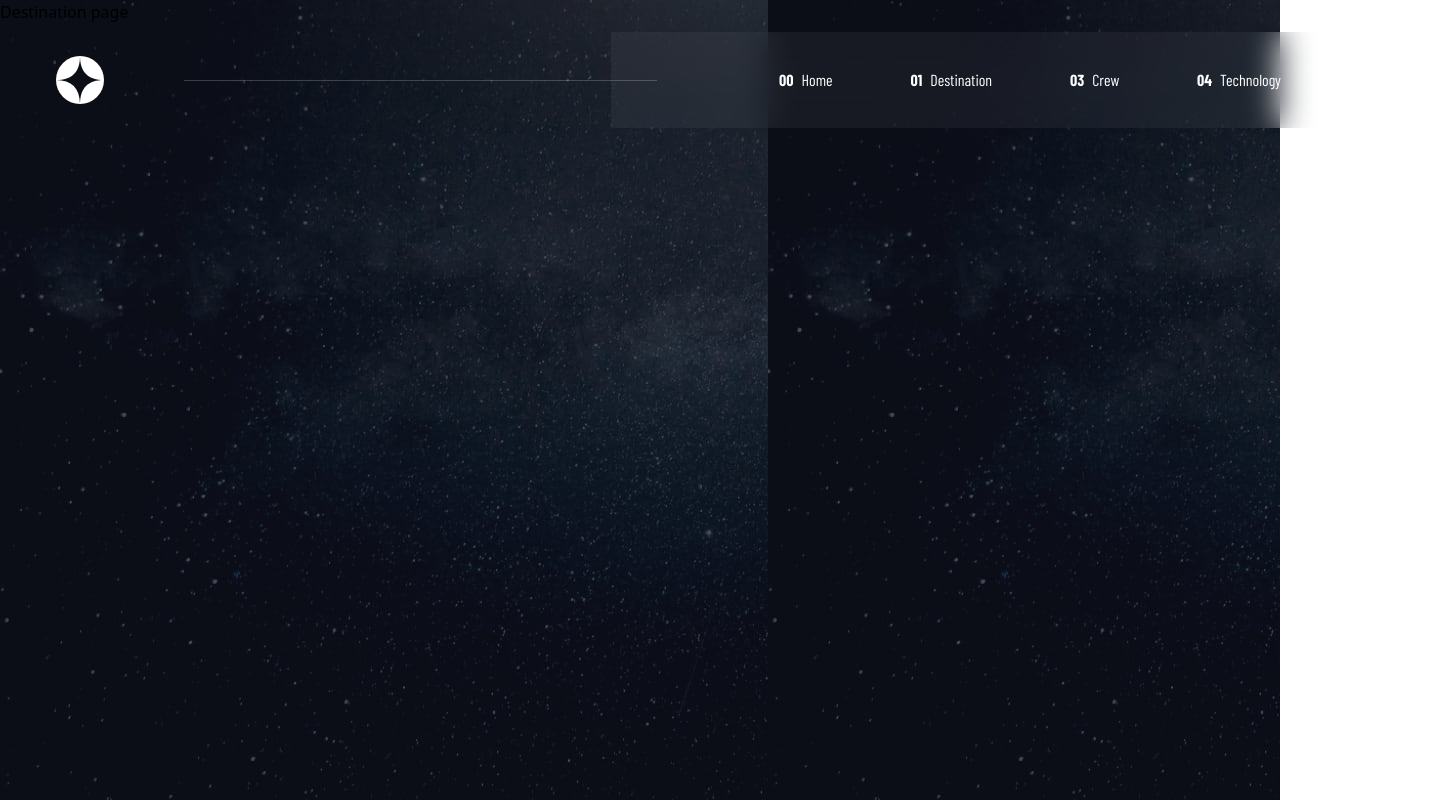
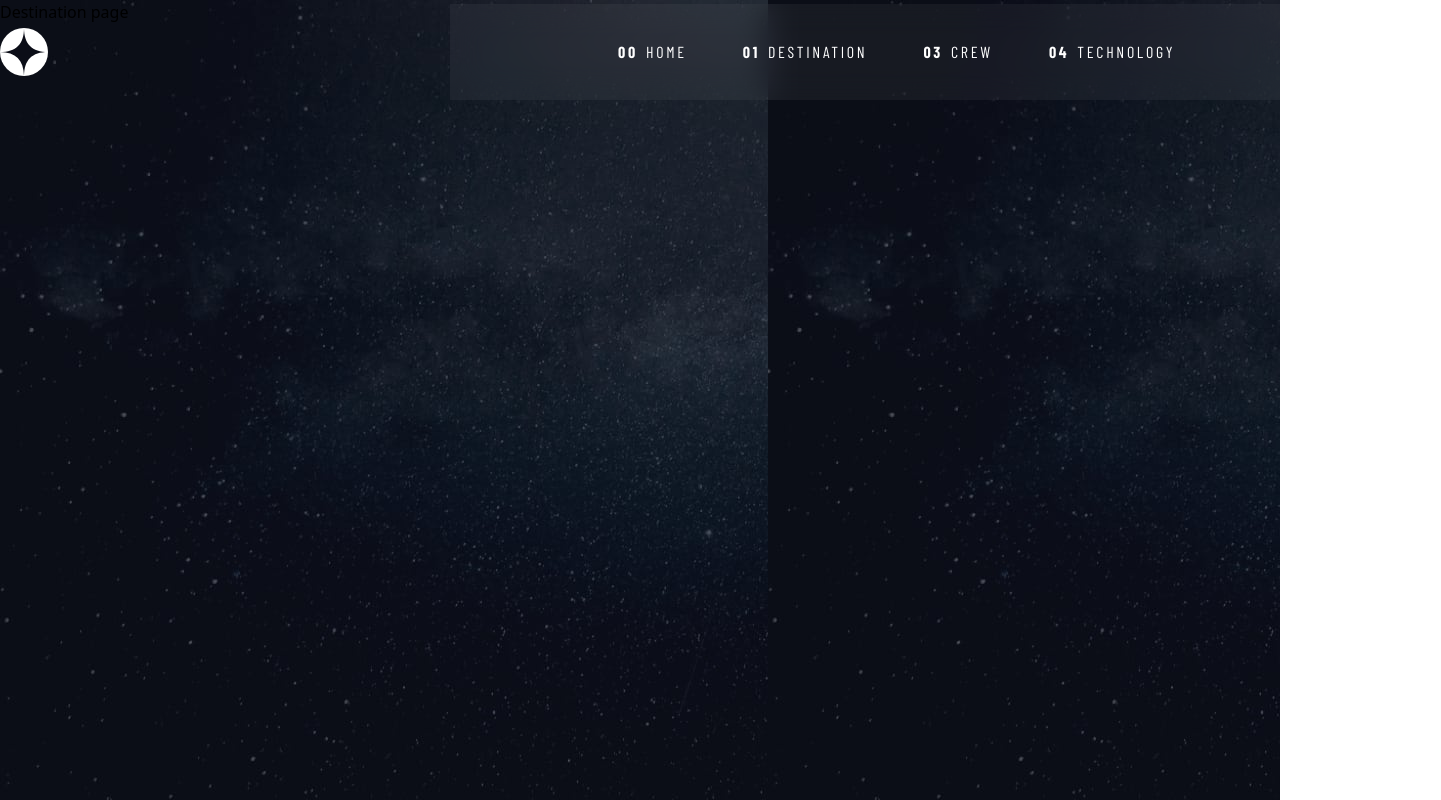
Before and after one commit to kvabhinav/space-tourism-responsive-website, a React (Create React App) app: page /Destination in a window 1280 px wide. Shown: the whole page, 1441 px wide, since content can reach past the window. Built offline with nearby package versions, Linux system fonts and the light colour scheme.

Commit message:
navbar for mobile screens

```diff
--- a/src/components/NavBar.jsx
+++ b/src/components/NavBar.jsx
@@ -1,31 +1,78 @@
 import logo from '../images/logo.svg'
+import hamburgerIcon from '../images/hamburgerIcon.svg'
+import closeIcon from '../images/closeIcon.svg'
+
 import { Link, useLocation } from 'react-router-dom'
+import { useState } from 'react'
 
 
 export default function Navbar() {
+
+    const [toggle,setToggle]=useState(false)
+
     const location = useLocation()
     console.log(location.pathname)
+
+    const toggleMenu=()=>{
+        setToggle(prev=>!prev)
+    }
     return (
-        <div className='h-20 w-[1385px] absolute top-10 left-14 text-white font-nav flex justify-between items-center text-base'>
-            <img src={logo} alt='logo'></img>
-            <div className='w-[473px] h-[1px] bg-white/20 backdrop-blur-lg absolute top-10 left-32 z-10  ' ></div>
-            <ul className='h-24 w-[830px] px-40 flex justify-between items-center gap-x-12 bg-white/5 backdrop-blur-lg '>
-                <div>
-                    <li><Link to='/'><span className='font-bold mx-2'>00</span>Home</Link></li>
-                    {location.pathname === '/' && <div className='w-16 h-[3px] bg-white absolute top-[92px] left-[165px]'></div>}
+        <div className='w-screen h-20 px-6 md:px-0 pt-6 lg:h-20 lg:w-[1385px] absolute top-0 left-0 lg:top-10 lg:left-14 text-white font-nav flex justify-between items-center lg:text-base'>
+
+            {/* logo  */}
+            <img src={logo} alt='logo' className='w-10 h-10 md:w-12 md:h-12 ' onClick={toggleMenu}></img>
+
+            {/* Hamburger menu  */}
+            <div className='md:hidden'>
+                <img src={hamburgerIcon} alt='hamburger' className='' onClick={toggleMenu}></img>
+            </div>
+            {toggle&&<nav className='w-64 h-screen absolute right-0 top-0 bg-white/5 backdrop-blur-lg md:hidden' id='navbar'>
+                <img src={closeIcon} alt="close" className='ml-auto w-[20px] h-[20px] my-8 mx-6' onClick={toggleMenu}/>
+                <div className='text-white mt-20'>
+                    <ul className='flex flex-col ml-6 gap-7 tracking-[2.7px]'>
+                        <div className='flex justify-between items-center group'>
+                            <li><Link to='/' onClick={toggleMenu}><span className='font-bold mx-2'>00</span>HOME</Link></li>
+                            {location.pathname === '/' ? <div className='w-[3px] h-6 bg-white'></div> : <div className='w-[3px] h-6 group-hover:bg-[#979797]/50'></div>}
+                        </div>
+                        <div className='flex justify-between items-center group'>
+                            <li><Link to='/destination' onClick={toggleMenu}><span className='font-bold mx-2'>00</span>DESTINATION</Link></li>
+                            {location.pathname === '/destination' ? <div className='w-[3px] h-6 bg-white'></div> : <div className='w-[3px] h-6 group-hover:bg-[#979797]/50'></div>}
+                        </div>
+                        <div className='flex justify-between items-center group'>
+                            <li><Link to='/crew' onClick={toggleMenu}><span className='font-bold mx-2'>00</span>CREW</Link></li>
+                            {location.pathname === '/crew' ? <div className='w-[3px] h-6 bg-white'></div> : <div className='w-[3px] h-6 group-hover:bg-[#979797]/50'></div>}
+                        </div>
+                        <div className='flex justify-between items-center group'>
+                            <li><Link to='/technology' onClick={toggleMenu}><span className='font-bold mx-2'>00</span>TECHNOLOGY</Link></li>
+                            {location.pathname === '/technology' ? <div className='w-[3px] h-6 bg-white'></div> : <div className='w-[3px] h-6 group-hover:bg-[#979797]/50'></div>}
+                        </div>
+
+
+                    </ul>
                 </div>
-                <div>
-                    <li><Link to='/destination'><span className='font-bold mx-2'>01</span>Destination</Link></li>
-                    {location.pathname === '/destination' && <div className='w-24 h-[3px] bg-white absolute top-[92px] left-[294px]'></div>}
+            </nav>}
+
+            {/* line  */}
+            <div className='hidden lg:block w-[473px] h-[1px] bg-white/20 backdrop-blur-lg absolute top-[52] left-32 z-10  ' ></div>
+
+            {/* Navbar lists  */}
+            <ul className='hidden  h-24 w-[830px] px-40 md:flex justify-between items-center gap-x-12 bg-white/5 backdrop-blur-lg tracking-[2.7px] '>
+                <div className='group'>
+                    <li><Link to='/'><span className='font-bold mx-2'>00</span>HOME</Link></li>
+                    {location.pathname === '/' ? <div className='w-[69px] h-[3px] bg-white absolute top-[92px] left-[167px]'></div> : <div className='w-[69px] h-[3px] group-hover:bg-[#979797]/50 absolute top-[92px] left-[167px]'></div>}
                 </div>
-                <div>
-                    <li><Link to='/crew'><span className='font-bold mx-2'>03</span>Crew</Link></li>
-                    {location.pathname === '/crew' && <div className='w-16 h-[3px] bg-white absolute top-[92px] left-[455px]'></div>}
+                <div className='group'>
+                    <li><Link to='/destination'><span className='font-bold mx-2'>01</span>DESTINATION</Link></li>
+                    {location.pathname === '/destination' ? <div className='w-32 h-[3px] bg-[white] absolute top-[92px] left-[291px]'></div> : <div className='w-32 h-[3px] group-hover:bg-[#979797]/50 absolute top-[92px] left-[291px]'></div>}
+                </div>
+                <div className='group'>
+                    <li><Link to='/crew'><span className='font-bold mx-2'>03</span>CREW</Link></li>
+                    {location.pathname === '/crew' ? <div className='w-16 h-[3px] bg-white absolute top-[92px] left-[475px]'></div> : <div className='w-16 h-[3px] group-hover:bg-[#979797]/50 absolute top-[92px] left-[475px]'></div>}
                 </div>
 
-                <div>
-                    <li><Link to='/technology'><span className='font-bold mx-2'>04</span>Technology</Link></li>
-                    {location.pathname === '/technology' && <div className='w-24 h-[3px] bg-white absolute top-[92px] left-[583px]'></div>}
+                <div className='group'>
+                    <li><Link to='/technology'><span className='font-bold mx-2'>04</span>TECHNOLOGY</Link></li>
+                    {location.pathname === '/technology' ? <div className='w-32 h-[3px] bg-white absolute top-[92px] left-[600px]'></div> : <div className='w-32 h-[3px] group-hover:bg-[#979797]/50 absolute top-[92px] left-[600px]'></div>}
                 </div>
             </ul>
         </div>
--- a/src/pages/Technology.jsx
+++ b/src/pages/Technology.jsx
@@ -1,6 +1,4 @@
 import React from "react";
-
-import backgroundTechnologyDesktop from '../images/technology/backgroundTechnologyDesktop.jpg'
 
 export default function Technology(){
     return(
```
